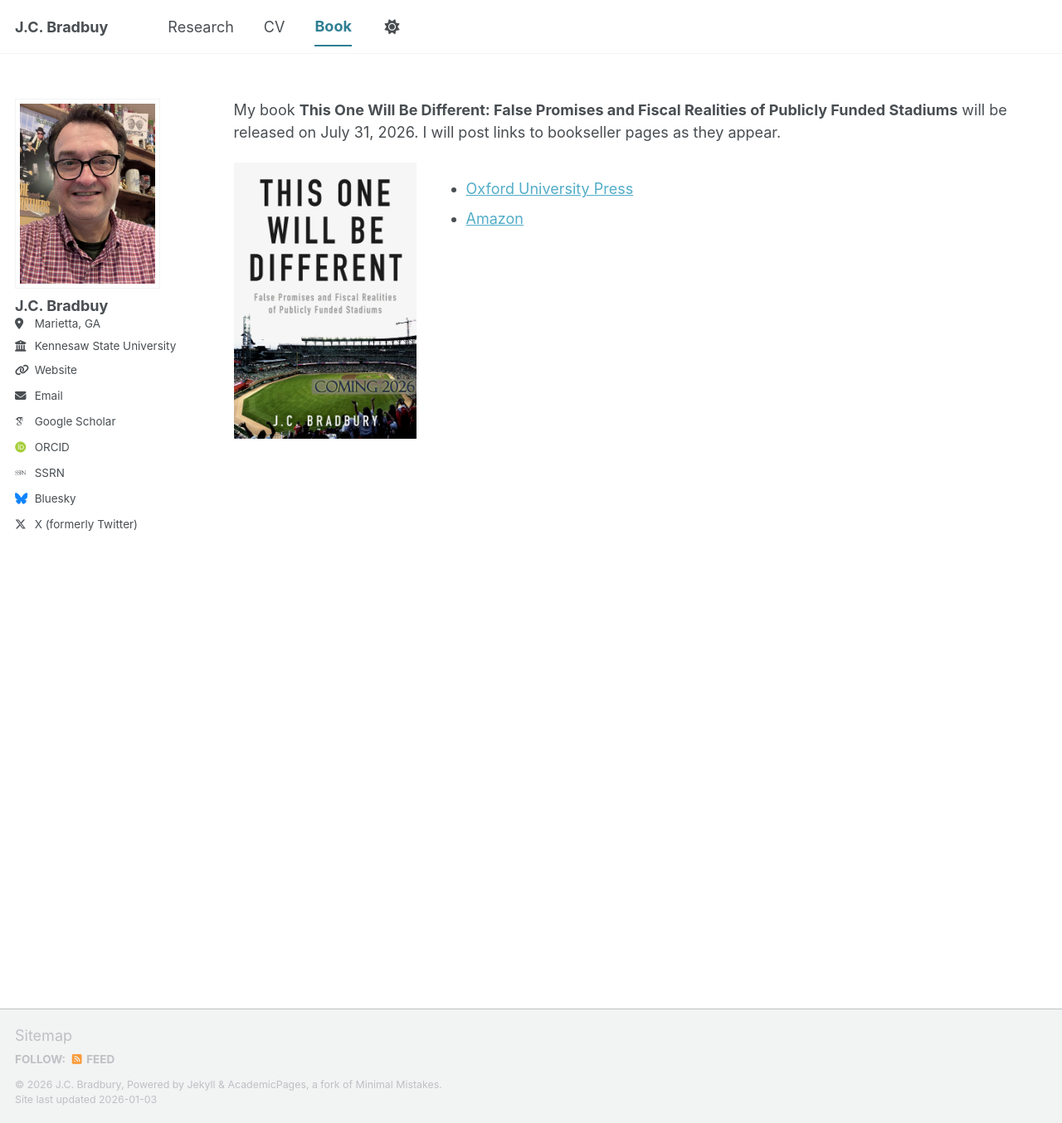
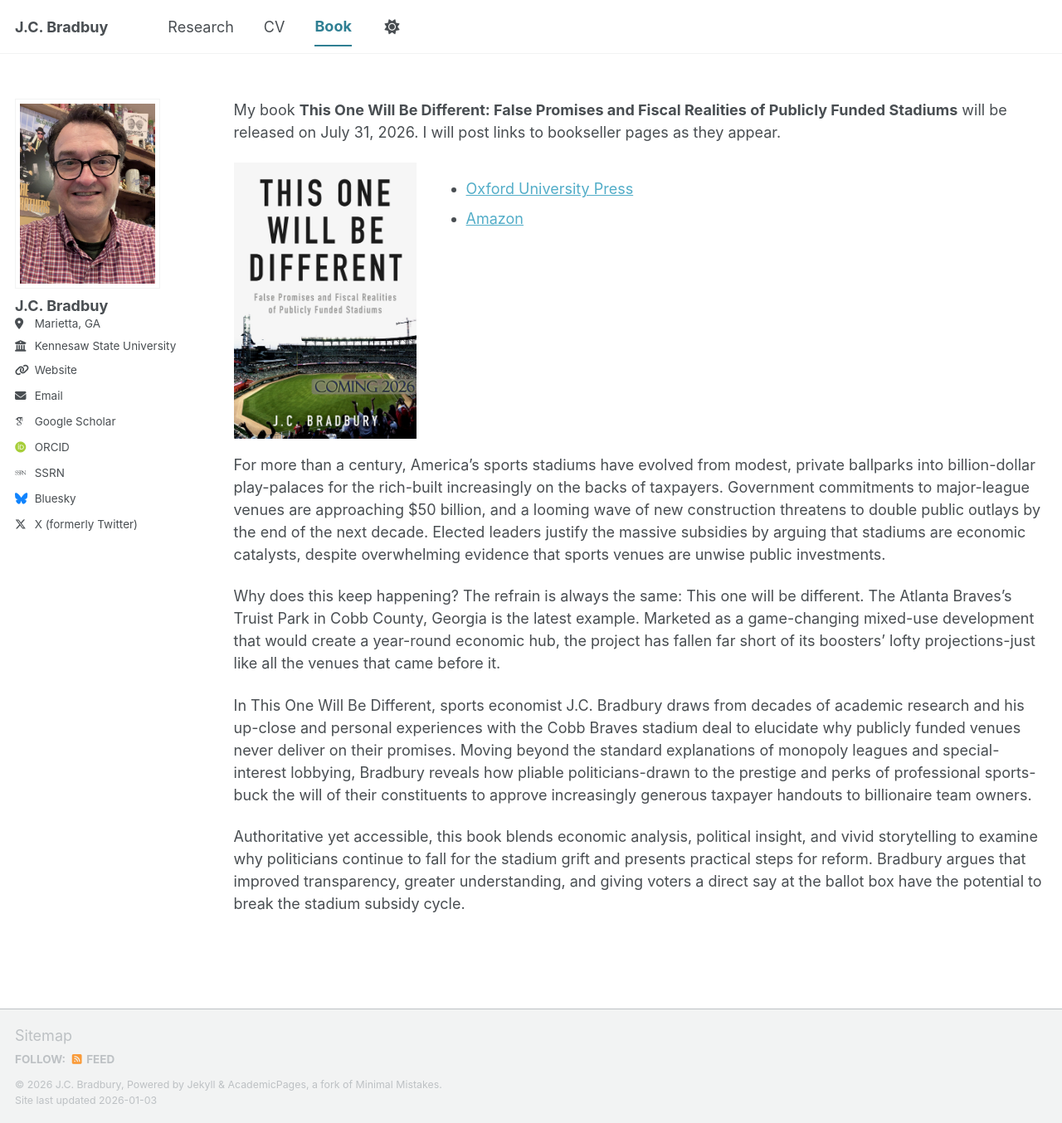
Before and after one commit to jcbradbury/jcbradbury.github.io, a Jekyll site: the page built from _pages/towbd.md, in a window 1280 px wide and 1354 px high. Shown: the whole window at 83% size. Built offline with Jekyll 4.4.1, drawn with Linux system fonts in a browser that asks for light colours; some web fonts are replaced; a script bundle is joined from its source files by our own code; library files that are not in the unit come from our copies.

Commit message:
Update towbd.md

```diff
--- a/_pages/towbd.md
+++ b/_pages/towbd.md
@@ -24,3 +24,11 @@ My book **This One Will Be Different: False Promises and Fiscal Realities of Pub
   </div>
 
 </div>
+
+For more than a century, America's sports stadiums have evolved from modest, private ballparks into billion-dollar play-palaces for the rich-built increasingly on the backs of taxpayers. Government commitments to major-league venues are approaching $50 billion, and a looming wave of new construction threatens to double public outlays by the end of the next decade. Elected leaders justify the massive subsidies by arguing that stadiums are economic catalysts, despite overwhelming evidence that sports venues are unwise public investments.
+
+Why does this keep happening? The refrain is always the same: This one will be different. The Atlanta Braves's Truist Park in Cobb County, Georgia is the latest example. Marketed as a game-changing mixed-use development that would create a year-round economic hub, the project has fallen far short of its boosters' lofty projections-just like all the venues that came before it.
+
+In This One Will Be Different, sports economist J.C. Bradbury draws from decades of academic research and his up-close and personal experiences with the Cobb Braves stadium deal to elucidate why publicly funded venues never deliver on their promises. Moving beyond the standard explanations of monopoly leagues and special-interest lobbying, Bradbury reveals how pliable politicians-drawn to the prestige and perks of professional sports-buck the will of their constituents to approve increasingly generous taxpayer handouts to billionaire team owners.
+
+Authoritative yet accessible, this book blends economic analysis, political insight, and vivid storytelling to examine why politicians continue to fall for the stadium grift and presents practical steps for reform. Bradbury argues that improved transparency, greater understanding, and giving voters a direct say at the ballot box have the potential to break the stadium subsidy cycle.
```
